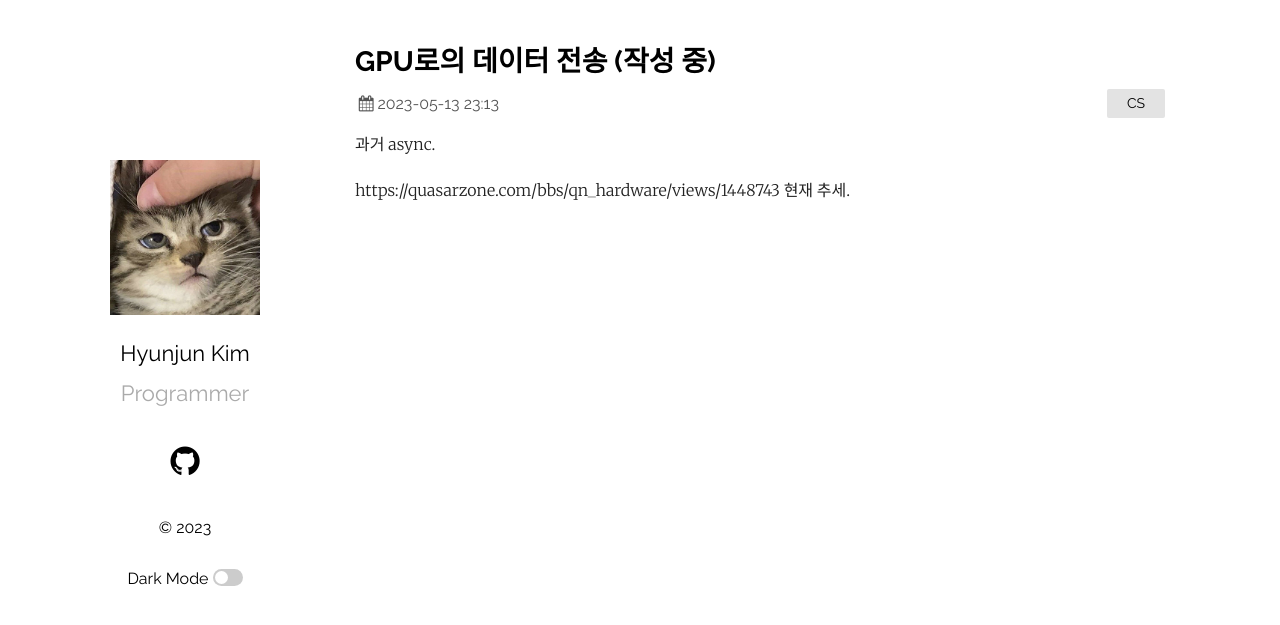
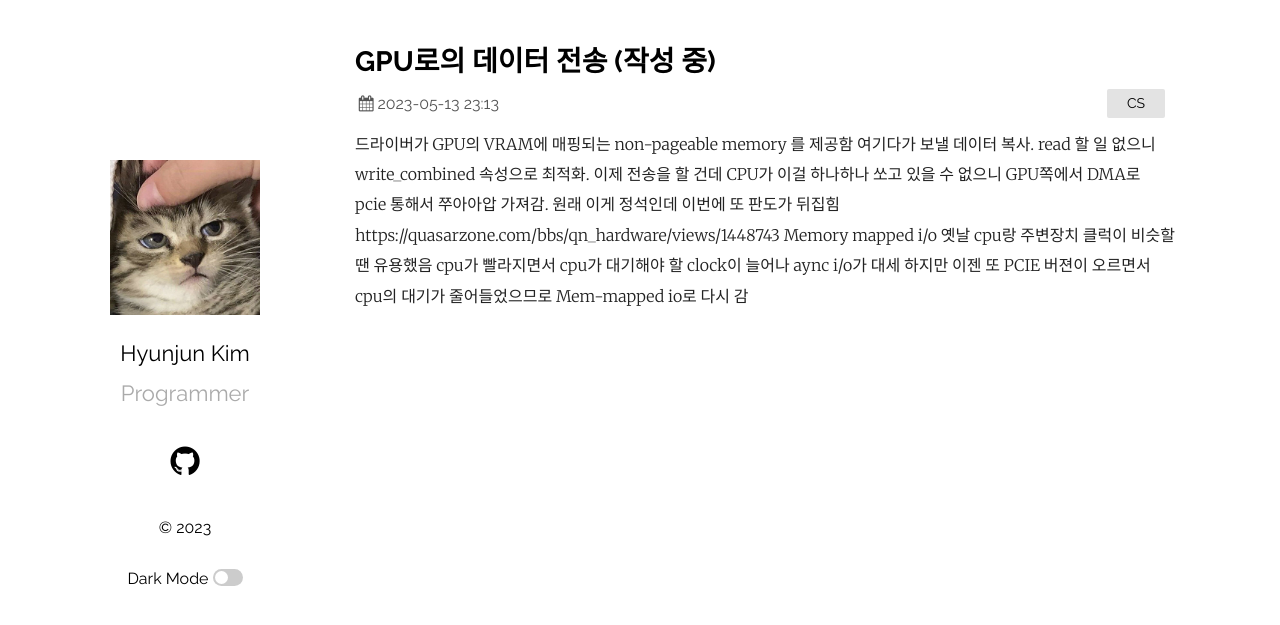
Before and after one commit to Ria9993/Ria9993.github.io, a Jekyll site: the page built from _posts/2023-05-13-gpu-memorycopy.md, in a window 1280 px wide. Shown: the top 625 px of the page. Built offline with Jekyll 4.4.1, drawn with Linux system fonts in a browser that asks for light colours; comment, search, counter and statistics services are not loaded.

Commit message:
Update 2023-05-13-gpu-memorycopy.md

```diff
--- a/_posts/2023-05-13-gpu-memorycopy.md
+++ b/_posts/2023-05-13-gpu-memorycopy.md
@@ -5,7 +5,14 @@ date:   2023-05-13 23:13:00 +0900
 categories: CS
 comments: true
 ---
-과거 async.
-
+드라이버가 GPU의 VRAM에 매핑되는 non-pageable memory 를 제공함
+여기다가 보낼 데이터 복사.
+read 할 일 없으니 write_combined 속성으로 최적화.
+이제 전송을 할 건데 CPU가 이걸 하나하나 쏘고 있을 수 없으니 GPU쪽에서 DMA로 pcie 통해서 쭈아아압 가져감.
+원래 이게 정석인데 이번에 또 판도가 뒤집힘
 https://quasarzone.com/bbs/qn_hardware/views/1448743
-현재 추세.
+Memory mapped i/o
+옛날 cpu랑 주변장치 클럭이 비슷할 땐 유용했음
+cpu가 빨라지면서 cpu가 대기해야 할 clock이 늘어나 aync i/o가 대세
+하지만 이젠 또 PCIE 버젼이 오르면서 cpu의 대기가 줄어들었으므로
+Mem-mapped io로 다시 감
```
